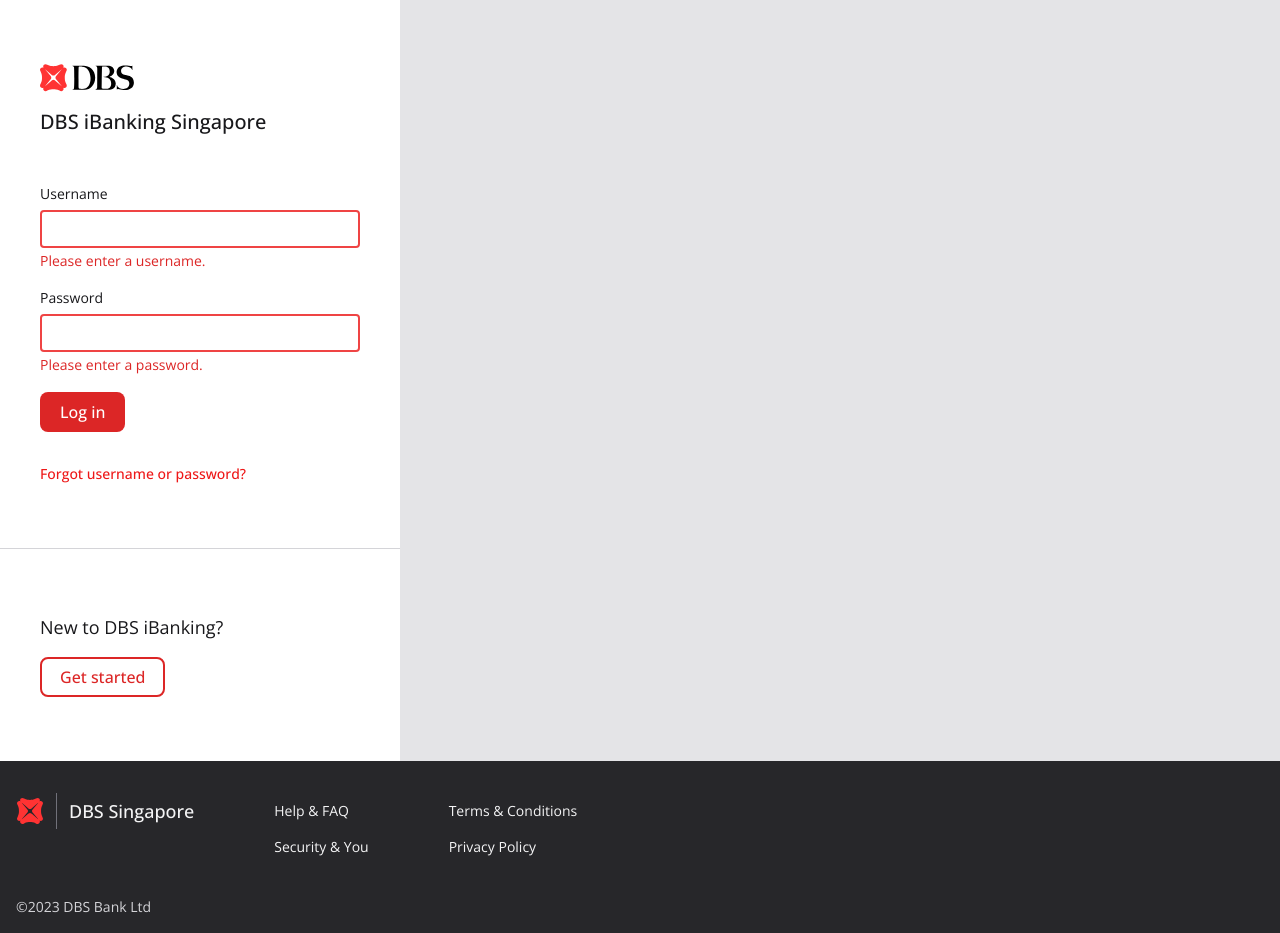
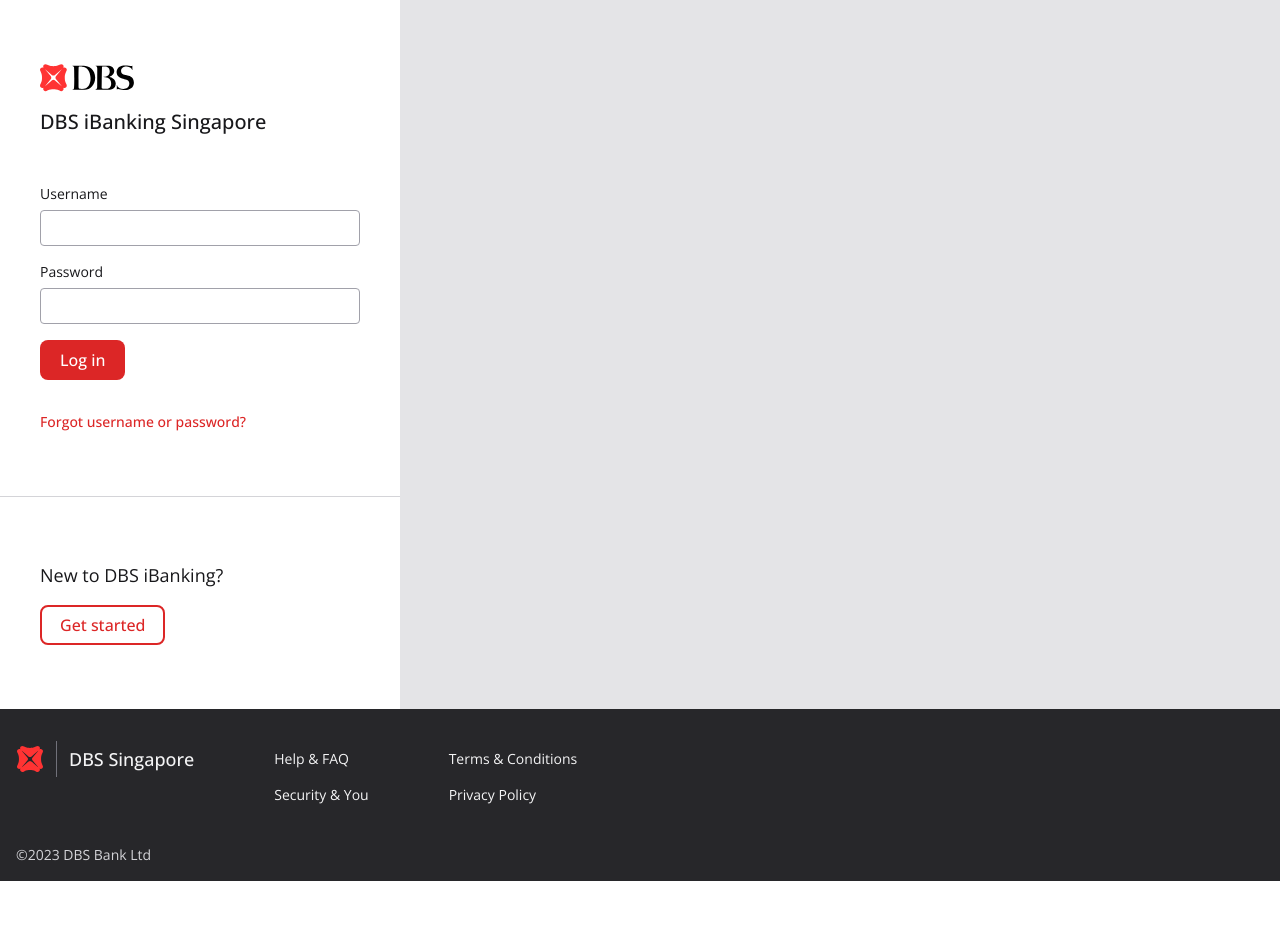
Before and after one commit to zxzxlch/dbs-uxe-login, an Angular app: page /login in a window 1280 px wide. After the commit the page ends 881 px from the top, so only its background shows below. Built offline with nearby package versions, Linux system fonts and the light colour scheme.

Commit message:
Show form validation only after submitting

```diff
--- a/src/app/login/login-panel/login-panel.component.html
+++ b/src/app/login/login-panel/login-panel.component.html
@@ -26,7 +26,7 @@
         required
       />
       <app-form-field-error
-        *ngIf="this.username?.errors?.['required']"
+        *ngIf="submitted && username?.errors?.['required']"
         message="Please enter a username."
       >
       </app-form-field-error>
@@ -43,7 +43,7 @@
         required
       />
       <app-form-field-error
-        *ngIf="this.password?.errors?.['required']"
+        *ngIf="submitted && password?.errors?.['required']"
         message="Please enter a password."
       >
       </app-form-field-error>
--- a/src/app/login/login-panel/login-panel.component.ts
+++ b/src/app/login/login-panel/login-panel.component.ts
@@ -10,6 +10,11 @@
     `
       :host {
         background: var(--color-white);
+      }
+      .ng-submitted input[type='email'].ng-invalid,
+      .ng-submitted input[type='text'].ng-invalid,
+      .ng-submitted input[type='password'].ng-invalid {
+        border: 2px solid var(--color-red-500);
       }
     `,
   ],
@@ -43,12 +48,11 @@
 
     // TODO: Disable form and show loading state
 
-
     const { username, password } = this.loginForm.value;
     this.authService.authenticate(username!, password!).subscribe((res) => {
       if (this.authService.isLoggedIn) {
         // Logged in, redirect
-        this.router.navigateByUrl('/dashboard', );
+        this.router.navigateByUrl('/dashboard');
       } else {
         // TODO: Show errors
       }
--- a/src/styles.css
+++ b/src/styles.css
@@ -15,6 +15,7 @@
   --color-white: theme(colors.white);
   --color-gray-100: theme(colors.gray.100);
   --color-gray-900: theme(colors.gray.900);
+  --color-red-500: theme(colors.red.500);
   --color-red-600: theme(colors.red.600);
   --spacing-2: theme(spacing.2);
   --spacing-3: theme(spacing.3);
@@ -33,7 +34,7 @@
 }
 
 a {
-  color: var(--color-primary);
+  color: var(--color-red-600);
   text-decoration: none;
 }
 
@@ -50,7 +51,3 @@
   border: 1px solid theme(colors.gray.400);
   border-radius: theme(borderRadius.DEFAULT);
 }
-
-.ng-invalid:not(form) {
-  border: 2px solid theme(colors.red.500);
-}
```
